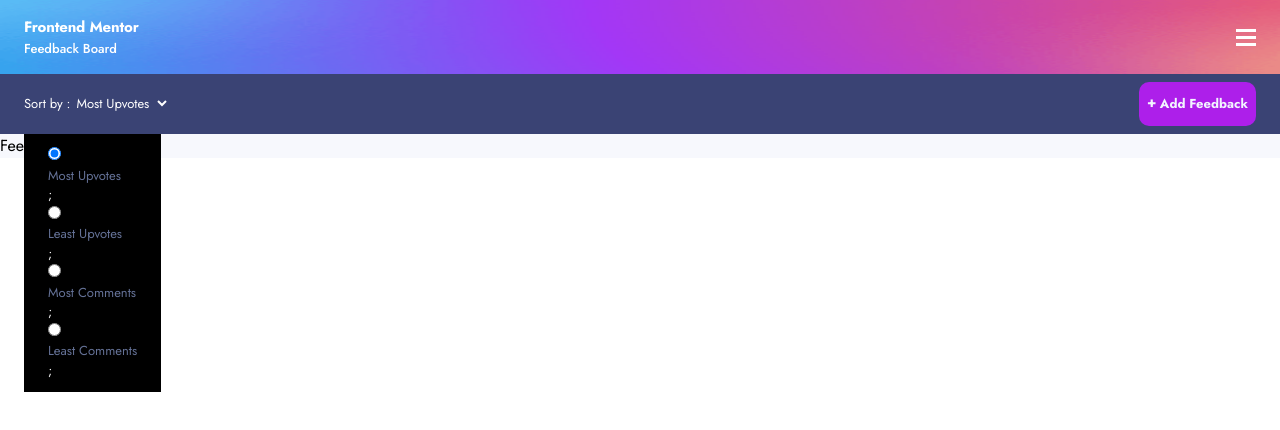
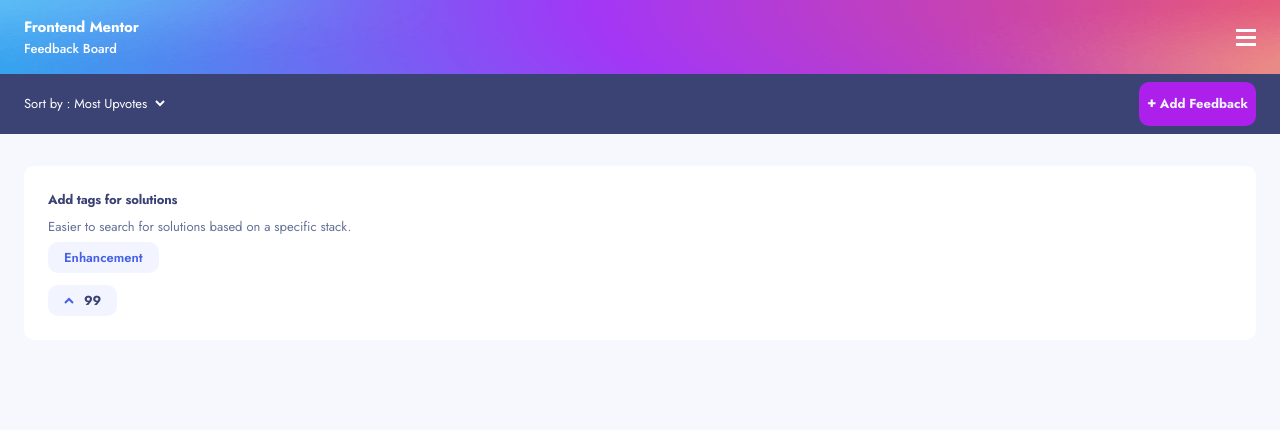
Before and after one commit to David-Henery4/Product-Feedback, a React (Vite) app: page / in a window 1280 px wide. Shown: the top 430 px of the page. Built offline with nearby package versions, Linux system fonts and the light colour scheme.

Commit message:
added-first-feedback-box

```diff
--- a/src/App.jsx
+++ b/src/App.jsx
@@ -3,7 +3,7 @@ import {NavSection, FeedbackBarSection, FeedbackListSection} from "./sections";
 
 function App() {
   return (
-    <main className="grid grid-cols-mob font-jost bg-offWhite">
+    <main className="grid grid-cols-mob auto-rows-min font-jost bg-offWhite min-h-[100svh]">
       <NavSection />
       <FeedbackBarSection />
       <FeedbackListSection />
--- a/src/sections/FeedbackBarSection.jsx
+++ b/src/sections/FeedbackBarSection.jsx
@@ -1,61 +1,71 @@
 import { useState } from "react";
-import { ArrowDownIcon, PlusIcon } from "../assets/shared";
+import { ArrowDownIcon, PlusIcon, CheckIcon } from "../assets/shared";
 import sortData from "../data/sortData";
 
 const FeedbackBarSection = () => {
+  const [currentSort,setCurrentSort] = useState("Most Upvotes")
   const [sortInfo, setSortInfo] = useState(sortData);
   const [isSortOpen, setIsSortOpen] = useState(false);
   //
+  const handleSort = (s) => {
+    setSortInfo((prev) => {
+      return prev.map((i) => {
+        if (i.id === s.id) {
+          i.isActive = true;
+          setCurrentSort(i.label)
+        } else {
+          i.isActive = false;
+        }
+        return i;
+      });
+    });
+  };
+  //
   return (
-    <div className="w-full col-start-1 col-end-13 bg-lightNavy py-2 px-6 flex justify-between items-center text-[13px] text-white">
+    <div className="w-full col-start-1 col-end-13 bg-lightNavy py-2 px-6 grid grid-cols-sortBarMob gap-x-2 text-[13px] text-white">
       <div className="relative flex items-center gap-[6px]">
-        <p>Sort by :</p>
-        <p className="inline-flex items-center gap-2">
-          Most Upvotes
-          <span>
+        <p className="hover:cursor-pointer" onClick={() => setIsSortOpen(!isSortOpen)}>
+          Sort by :{" "}
+          <span className="inline-flex justify-center items-center gap-2">
+            {currentSort}
             <ArrowDownIcon className="stroke-white" />
           </span>
         </p>
-        <div className="absolute top-10 left-0 py-3 px-6 bg-[#000]">
+        <div className={`absolute top-14 left-0 bg-white shadow-sortDropdown w-64 rounded-[10px] ${isSortOpen ? "block" : "hidden"}`}>
           <ul>
             {sortInfo.map((s) => {
-              return <li className="relative" key={s?.id}>
+              return (
+                <li
+                  className="relative py-3 px-6 text-sm group flex justify-between items-center border-b border-lightNavy/20 last:border-none"
+                  key={s?.id}
+                  onClick={() => setIsSortOpen(!isSortOpen)}
+                >
                   <label htmlFor={s.sortBy}>
                     <input
                       type="radio"
                       name="sort-option"
                       id={s.sortBy}
                       value={s.sortBy}
-                    className=""
+                      className="absolute top-0 left-0 w-full h-full opacity-0 hover:cursor-pointer"
                       checked={s?.isActive}
-                    onChange={(e) => {
-                      // ABSTRACT & REFACTOR TOMORROW
-                      console.log(e.target.checked)
-                        setSortInfo((prev) => {
-                          return prev.map(i => {
-                            if (i.id === s.id) {
-                              i.isActive = true
-                              return i
-                            }
-                            if (i.id !== s.id) {
-                              i.isActive = false
-                              return i
-                            }
-                            return i
-                          })
-                        })
+                      onChange={() => {
+                        handleSort(s);
                       }}
                     />
                     <span>
-                    <p className="text-gray">{s.label}</p>
+                      <p className="text-gray group-hover:text-purple">
+                        {s.label}
+                      </p>
                     </span>
-                </label>;
-              </li>;
+                  </label>
+                  {s?.isActive && <CheckIcon />}
+                </li>
+              );
             })}
           </ul>
         </div>
       </div>
-      <button className="bg-purple flex items-center gap-1 font-bold text-iceWhite px-2 py-3 rounded-[10px]">
+      <button className="bg-purple flex items-center gap-1 font-bold text-iceWhite px-2 py-3 rounded-[10px] hover:bg-pink active:bg-purple">
         <PlusIcon />
         Add Feedback
       </button>
--- a/src/sections/FeedbackListSection.jsx
+++ b/src/sections/FeedbackListSection.jsx
@@ -1,7 +1,35 @@
-
+import { ArrowUpIcon } from "../assets/shared";
 
 const FeedbackListSection = () => {
-  return <section>Feedbacklist</section>;
-}
+  return (
+    <section className="mt-8 col-start-2 col-end-12">
 
-export default FeedbackListSection
+      <div className="bg-white rounded-[10px] p-6">
+
+        <div className="mb-4">
+          <h2 className="text-[13px] font-bold text-lightNavy -tracking-[0.18px]">
+            Add tags for solutions
+          </h2>
+          <p className="text-[13px] text-gray my-2">
+            Easier to search for solutions based on a specific stack.
+          </p>
+          <span className="text-blue font-semibold text-[13px] py-[6px] px-4 bg-iceWhite rounded-[10px]">
+            Enhancement
+          </span>
+        </div>
+
+          <div className="inline-flex justify-center items-center gap-[10px] bg-iceWhite py-[6px] px-4 rounded-[10px]">
+            <ArrowUpIcon className="stroke-blue" />
+            <p className="text-[13px] font-bold -tracking-[0.18px] text-lightNavy">99</p>
+          </div>
+          <div>
+
+          </div>
+
+      </div>
+
+    </section>
+  );
+};
+
+export default FeedbackListSection;
--- a/tailwind.config.js
+++ b/tailwind.config.js
@@ -4,6 +4,7 @@ export default {
   theme: {
     colors: {
       purple: "#AD1FEA",
+      pink: "#C75AF6",
       blue: "#4661E6",
       navy: "#373F68",
       white: "#FFFFFF",
@@ -18,7 +19,11 @@ export default {
       jost: "'Jost', sans-serif",
     },
     gridTemplateColumns: {
-      mob: "24px repeat(10,1fr) 24px"
+      mob: "24px repeat(10,1fr) 24px",
+      sortBarMob: "1fr auto",
+    },
+    boxShadow: {
+      sortDropdown: "0px 10px 40px -7px rgba(55, 63, 104, 0.35)",
     },
     extend: {},
   },
```
Lines whose indentation alone changed are shown as unchanged.
